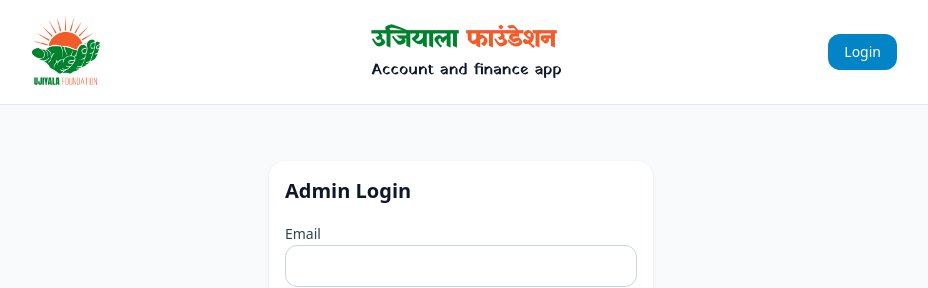
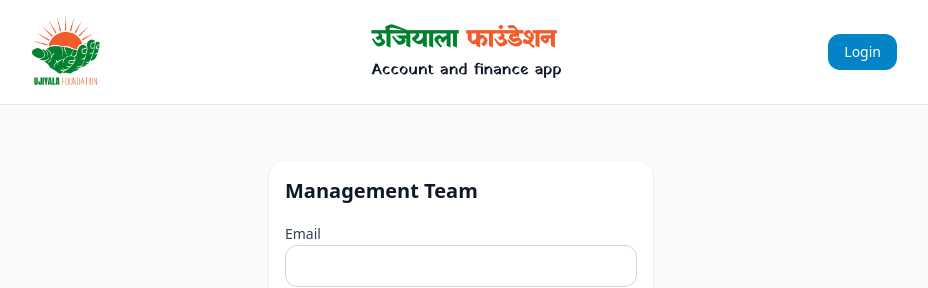
Before and after one commit to yakraj/ujiyala-foundation, a React (Vite) app in the folder client/: page /login in a window 1280 px wide. Shown: the top 288 px of the page, without its empty margins (179-1107 px from the left). Built offline with nearby package versions, Linux system fonts and the light colour scheme; no server answers.

Commit message:
Change login header from 'Admin Login' to 'Management Team'

```diff
--- a/client/src/pages/Login.jsx
+++ b/client/src/pages/Login.jsx
@@ -26,7 +26,7 @@ export default function Login() {
 
   return (
     <div className="max-w-sm mx-auto mt-10 card">
-      <h1 className="text-xl font-semibold mb-4">Admin Login</h1>
+      <h1 className="text-xl font-semibold mb-4">Management Team</h1>
       <form onSubmit={onSubmit} className="space-y-3">
         <div>
           <label className="label">Email</label>
```
